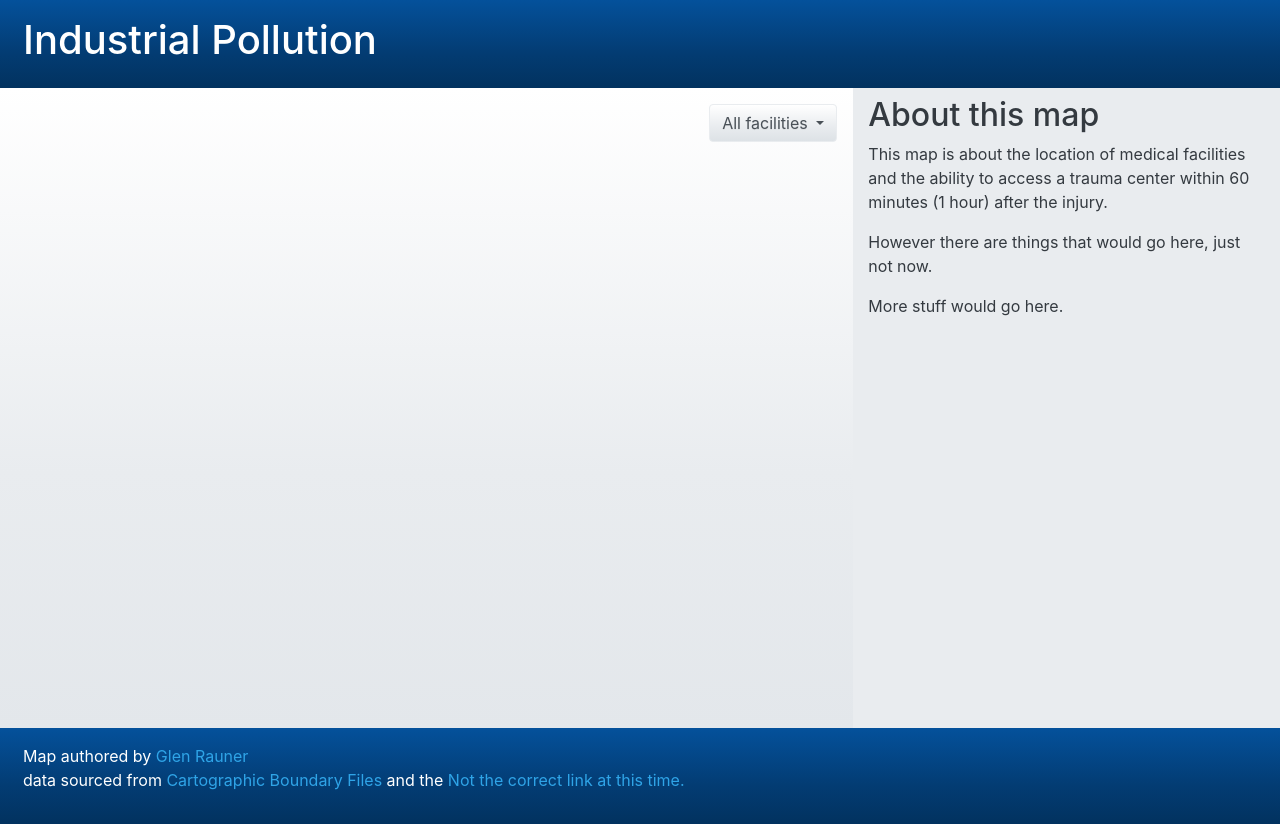
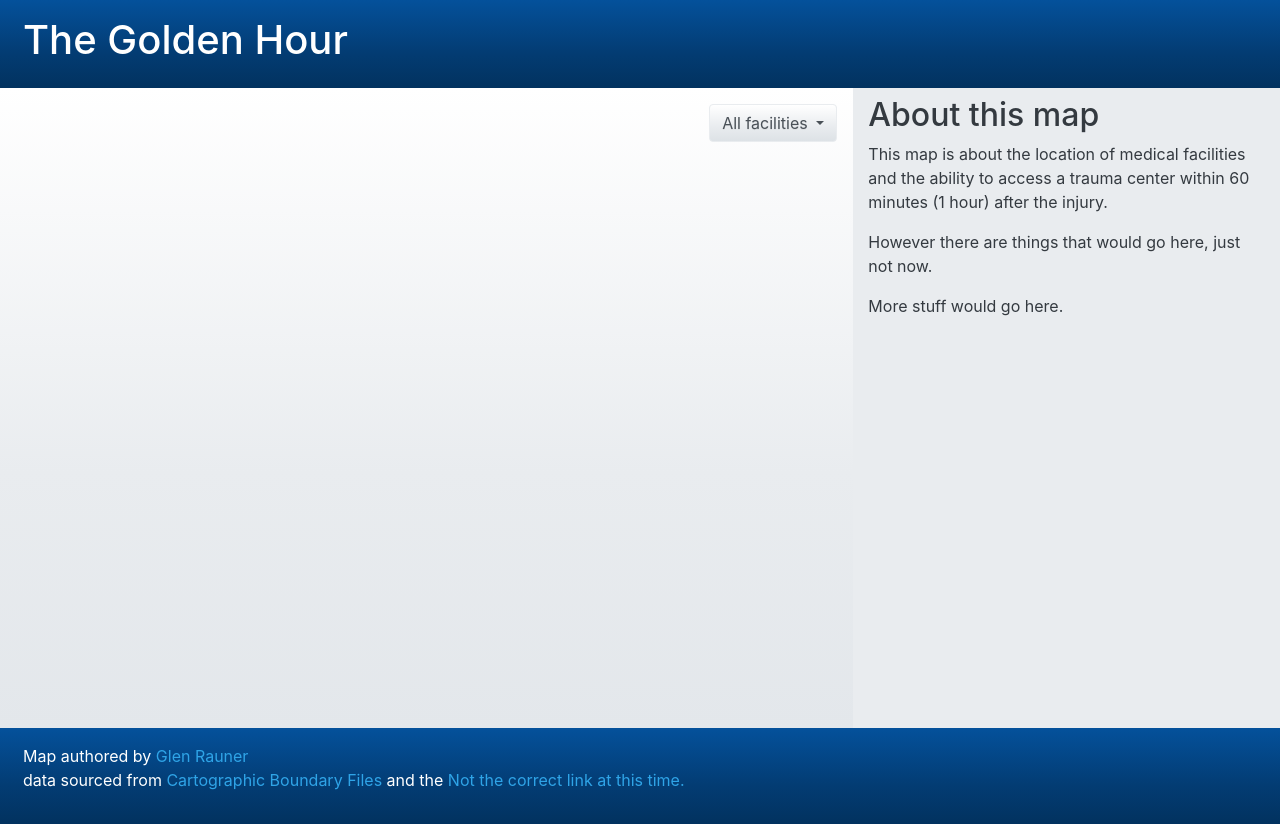
Before and after one commit to grauner/golden-hour, a plain HTML site: page index.html in a window 1280 px wide. Drawn offline with nearby package versions, Linux system fonts and the light colour scheme; no server answers.

Commit message:
Update index.html

```diff
--- a/index.html
+++ b/index.html
@@ -77,7 +77,7 @@
   <div class="container-fluid">
     <header class="row py-3 bg-dark text-white">
       <div class="col mx-2">
-        <h1 class="h1">Industrial Pollution</h1>
+        <h1 class="h1">The Golden Hour</h1>
       </div>
     </header>
 
```
